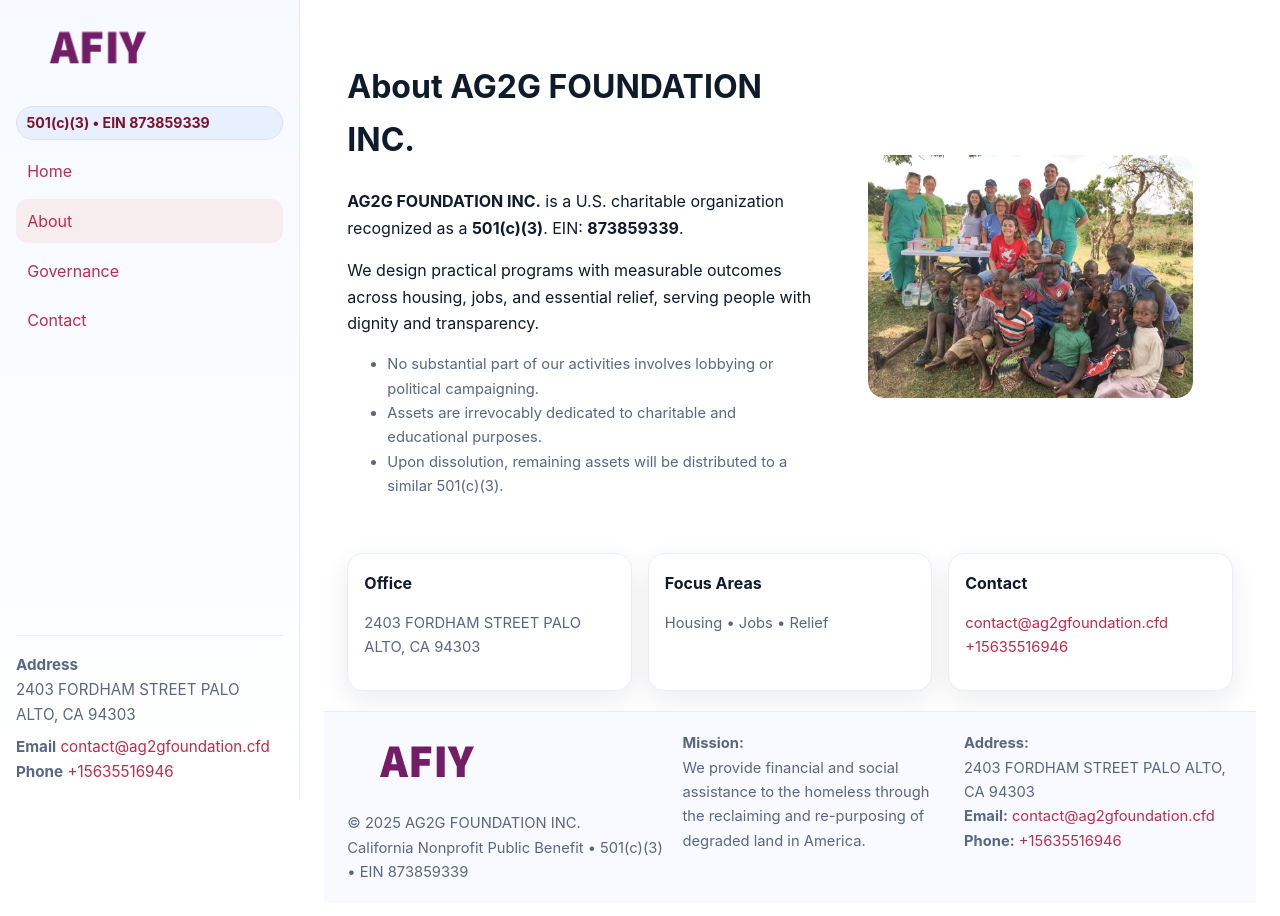
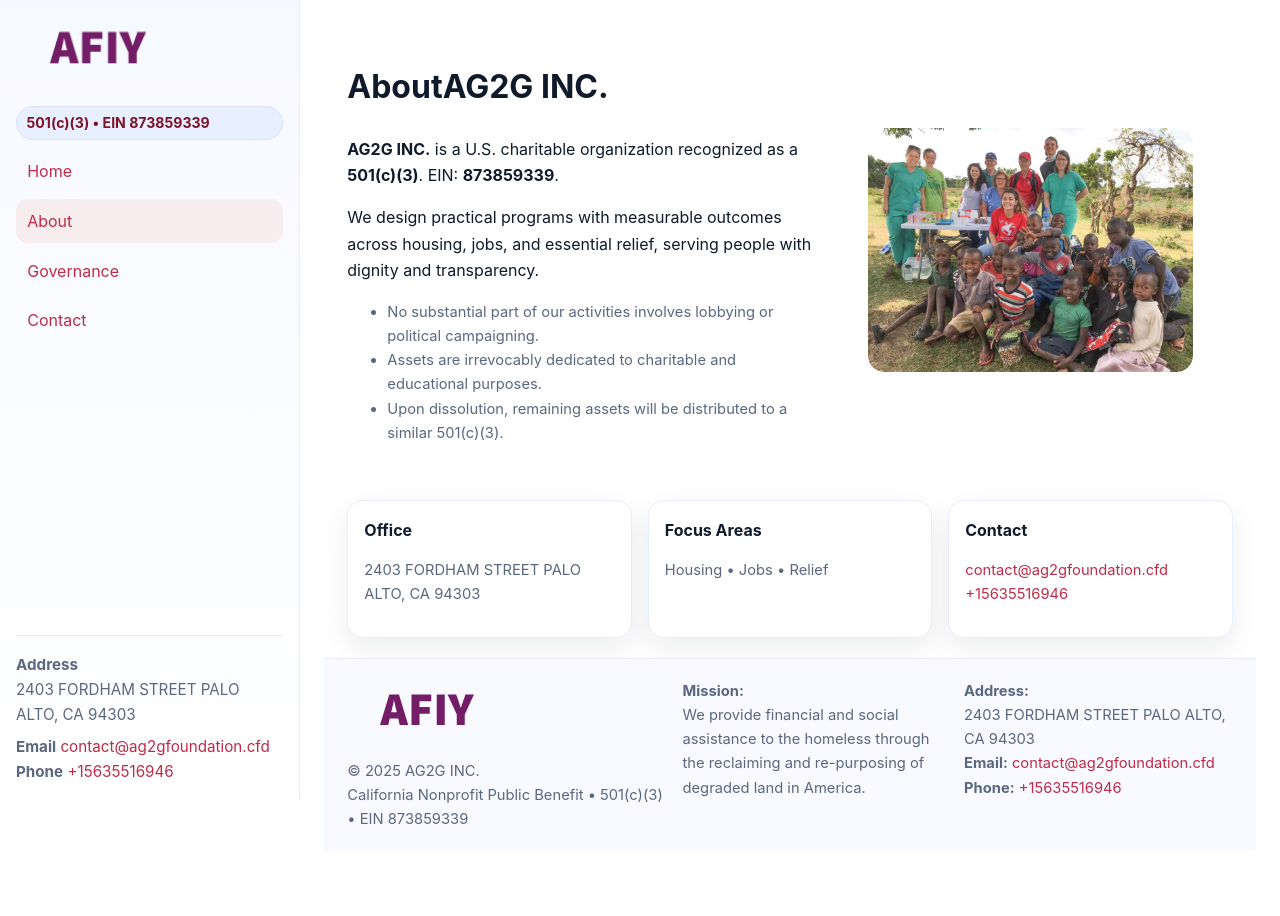
Before and after one commit to thuanbg111/ag2g-foundation-inc-9339, a plain HTML site: page about.html in a window 1280 px wide. After the commit the page ends 871 px from the top, so only its background shows below. Drawn offline with Linux system fonts and the light colour scheme.

Commit message:
Update about.html

```diff
--- a/about.html
+++ b/about.html
@@ -3,7 +3,7 @@
 <head>
 <meta charset="utf-8"/>
 <meta name="viewport" content="width=device-width,initial-scale=1"/>
-<title>About — AG2G FOUNDATION INC.</title>
+<title>About — AG2G INC.</title>
 <link rel="stylesheet" href="assets/styles.css"/>
 <link rel="icon" href="images/logo.png">
 <meta name="data-ein" content="873859339">
@@ -17,7 +17,7 @@ PALO ALTO, CA 94303">
 <body>
 
 <div class="topbar">
-  <strong>AG2G FOUNDATION INC.</strong>
+  <strong>AG2G INC.</strong>
   <button class="toggle" aria-controls="sb" aria-expanded="false">☰</button>
 </div>
 
@@ -42,8 +42,8 @@ PALO ALTO, CA 94303</div>
   <main>
     <div class="container section split">
       <div>
-        <h1>About AG2G FOUNDATION INC.</h1>
-        <p><strong>AG2G FOUNDATION INC.</strong> is a U.S. charitable organization recognized as a <strong>501(c)(3)</strong>. EIN: <strong>873859339</strong>.</p>
+        <h1>AboutAG2G INC.</h1>
+        <p><strong>AG2G INC.</strong> is a U.S. charitable organization recognized as a <strong>501(c)(3)</strong>. EIN: <strong>873859339</strong>.</p>
         <p>We design practical programs with measurable outcomes across housing, jobs, and essential relief, serving people with dignity and transparency.</p>
         <ul class="small">
           <li>No substantial part of our activities involves lobbying or political campaigning.</li>
@@ -64,7 +64,7 @@ PALO ALTO, CA 94303</p></div></div>
     <!-- Footer GIỮ NGUYÊN -->
     <footer class="footer"><div class="container grid">
       <div><img src="images/logo.png" alt="" style="width:160px;height:auto;margin-bottom:.5rem;">
-        <div class="small">© <span id="year"></span> AG2G FOUNDATION INC.</div>
+        <div class="small">© <span id="year"></span> AG2G INC.</div>
         <div class="small">California Nonprofit Public Benefit • 501(c)(3) • EIN 873859339</div></div>
       <div><div class="small"><strong>Mission:</strong><br>We provide financial and social assistance to the homeless through the reclaiming and re-purposing of degraded land in America.</div></div>
       <div><div class="small"><strong>Address:</strong><br>2403 FORDHAM STREET
```
